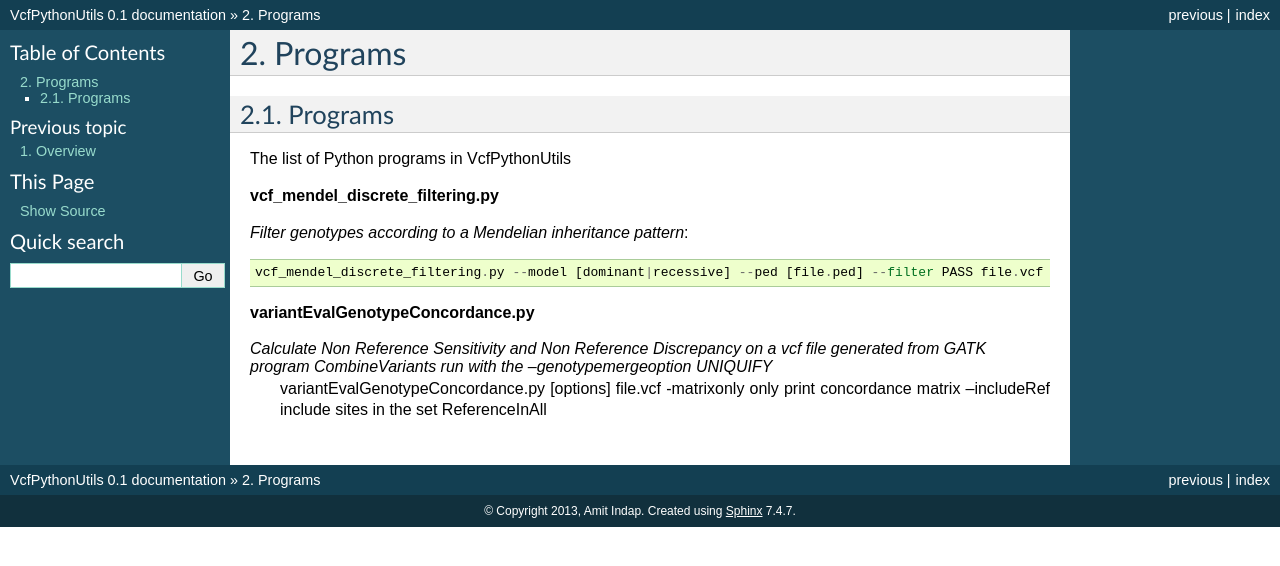
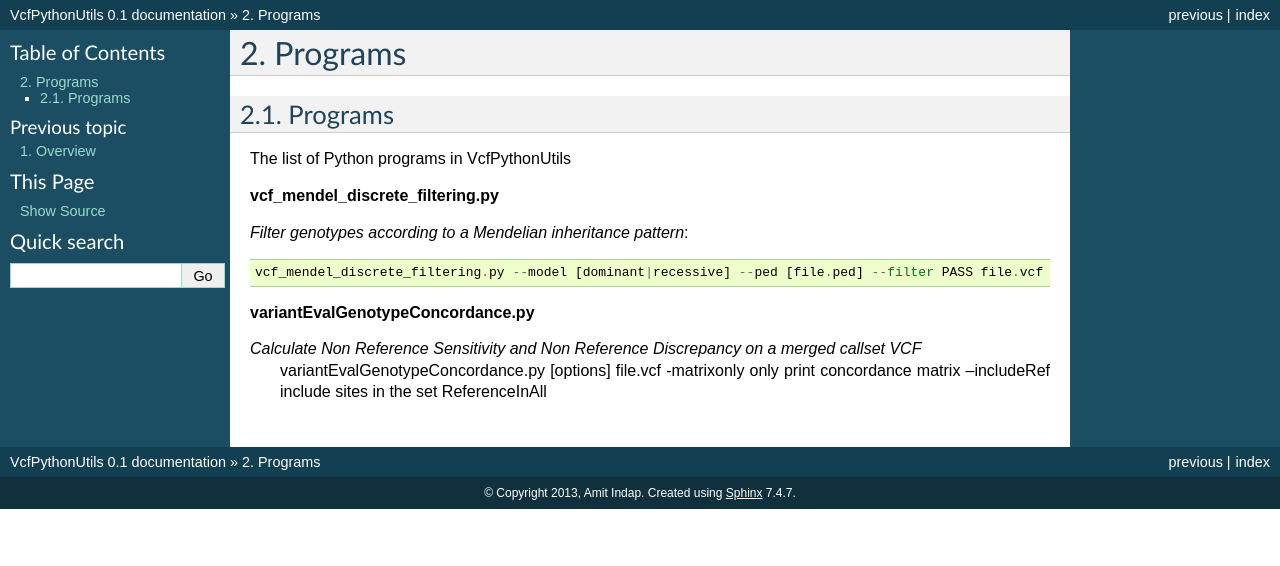
Before and after one commit to indapa/VcfPythonUtils, a Sphinx documentation site: the page built from docs/programs.rst, in a window 1280 px wide. Shown: the top 566 px of the page. Built offline with Sphinx 7.4.7, drawn with Linux system fonts in a browser that asks for light colours.

Commit message:
edited rst

```diff
--- a/docs/programs.rst
+++ b/docs/programs.rst
@@ -17,7 +17,7 @@ The list of Python programs in VcfPythonUtils
 
 **variantEvalGenotypeConcordance.py**
 
-*Calculate Non Reference Sensitivity  and Non Reference Discrepancy  on a vcf file  generated from GATK program CombineVariants run with the --genotypemergeoption UNIQUIFY*
+*Calculate Non Reference Sensitivity  and Non Reference Discrepancy  on a merged callset VCF*
 	  variantEvalGenotypeConcordance.py [options] file.vcf
 	  -matrixonly  only print concordance matrix
 	  --includeRef  include sites in the set ReferenceInAll
```
